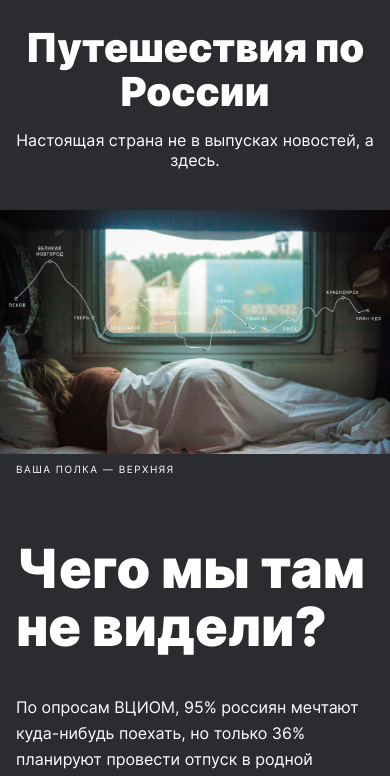
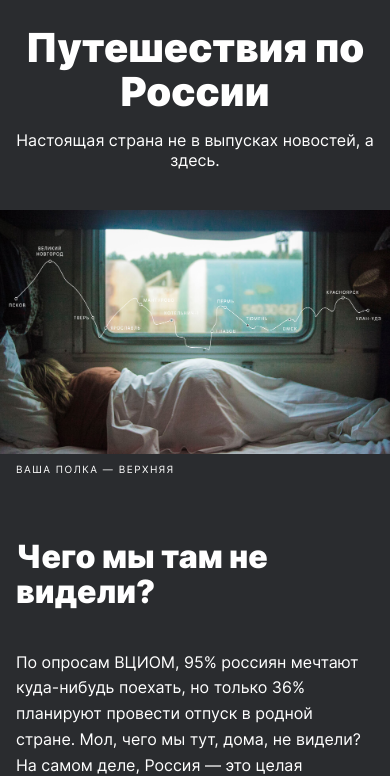
Before and after one commit to IgorZakharov211/russian-travel, a plain HTML site: page index.html in a window 390 px wide. Shown: the part 80-856 px from the top of the page. Drawn offline with Linux system fonts and the light colour scheme.

Commit message:
Исправлена ошибка в Intro

```diff
--- a/blocks/intro/__title/intro__title.css
+++ b/blocks/intro/__title/intro__title.css
@@ -12,3 +12,10 @@
   	width: 100%;
   }
 }
+
+@media screen and (max-width: 425px){
+  .intro__title{
+  	font-size: 32px;
+  	line-height: 1.09;
+  }
+}
```
